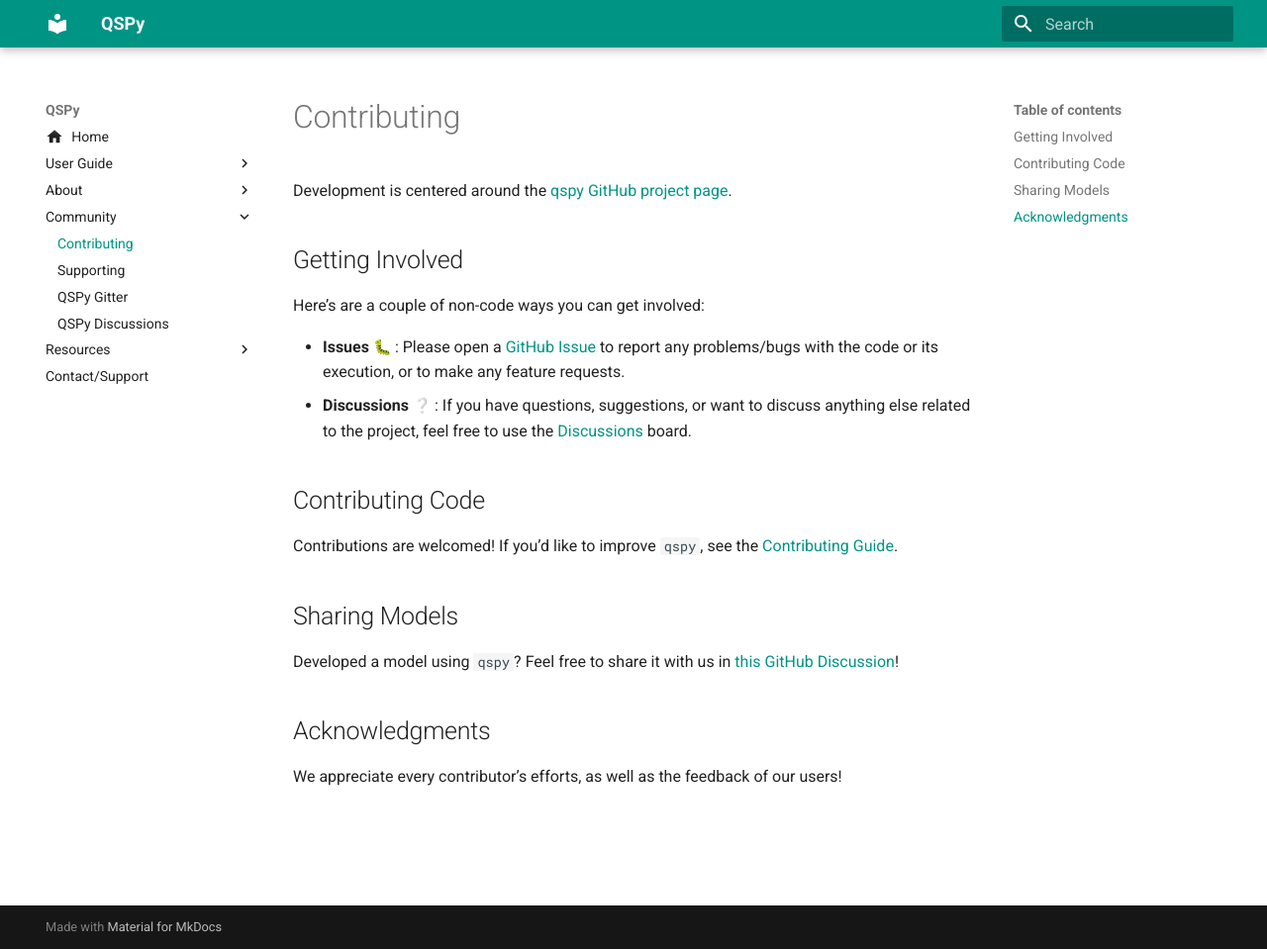
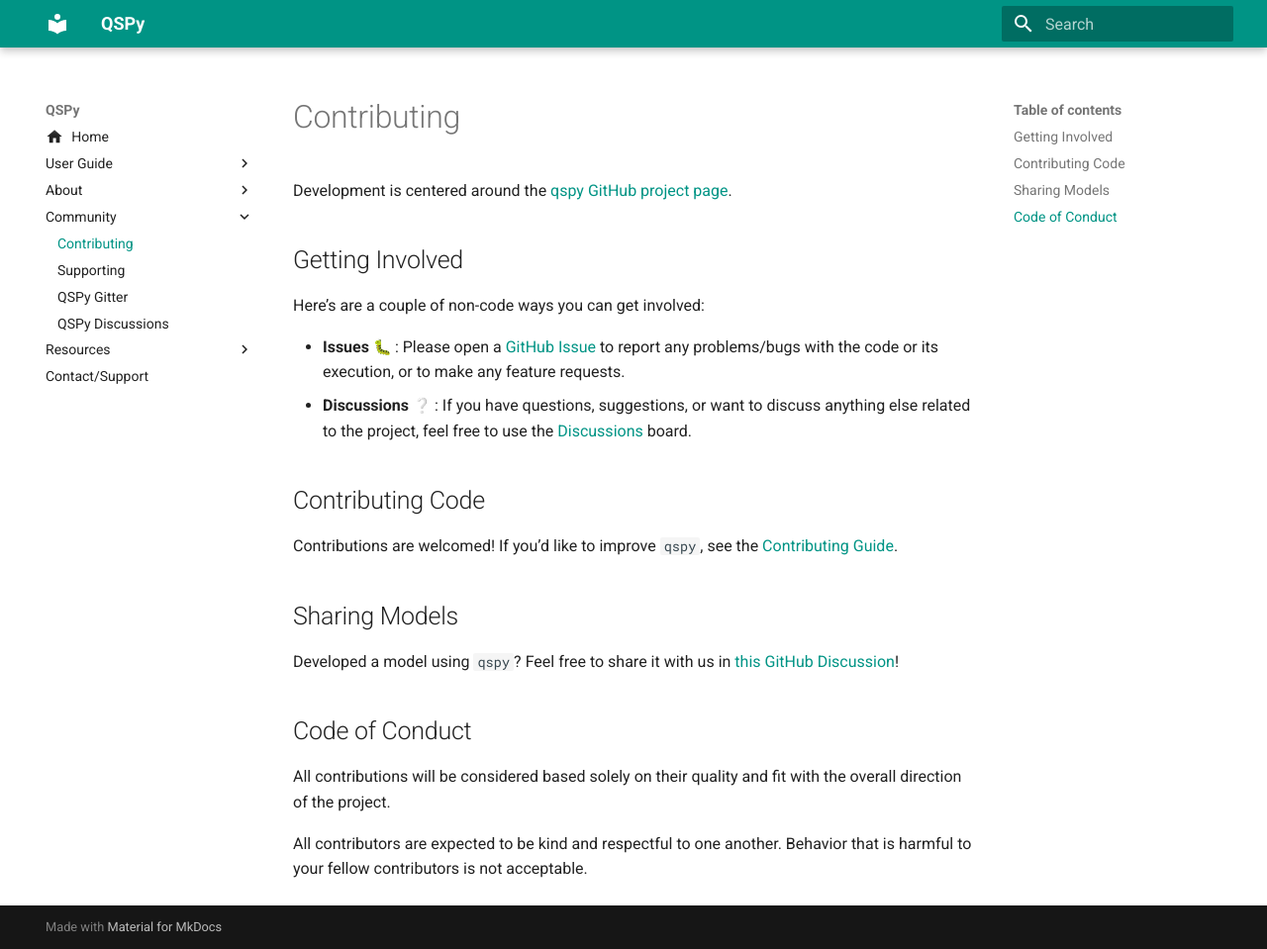
Before and after one commit to Borealis-BioModeling/qspy, an MkDocs documentation site: the page built from docs/contributing.md, in a window 1280 px wide and 959 px high. Shown: the whole window at 99% size. Built offline with MkDocs 1.6.1 and Material for MkDocs 9.7.7, drawn with Linux system fonts in a browser that asks for light colours; emoji names are drawn with the system emoji font.

```diff
--- a/docs/contributing.md
+++ b/docs/contributing.md
@@ -19,6 +19,8 @@ Contributions are welcomed! If you’d like to improve `qspy`, see the [Contribu
 
 Developed a model using `qspy`? Feel free to share it with us in [this GitHub Discussion](https://github.com/Borealis-BioModeling/qspy/discussions/2)!
 
-## Acknowledgments
+## Code of Conduct
 
-We appreciate every contributor’s efforts, as well as the feedback of our users!
+All contributions will be considered based solely on their quality and fit with the overall direction of the project.
+
+All contributors are expected to be kind and respectful to one another. Behavior that is harmful to your fellow contributors is not acceptable.
```
Also changed, not shown: README.md (+3 -1 lines), docs/index.md (+5 -3 lines), docs/reference.md (+4 -0 lines).
